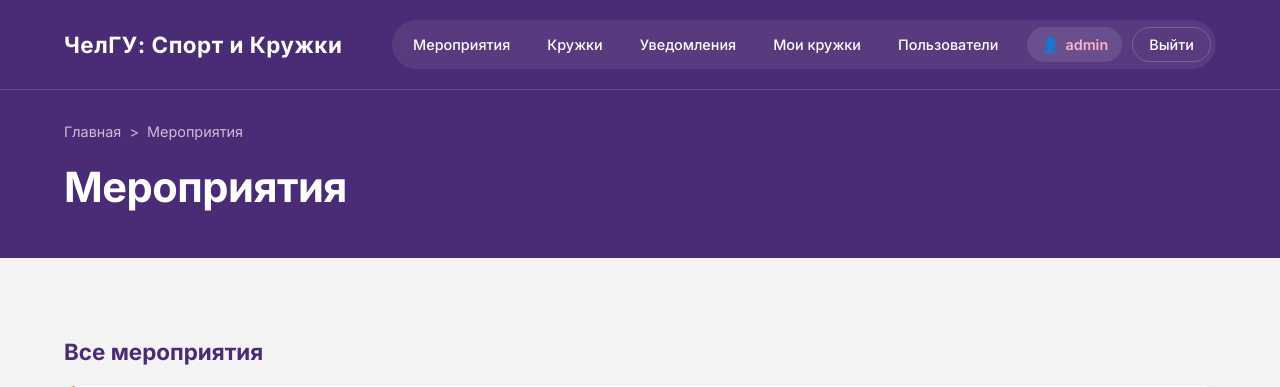
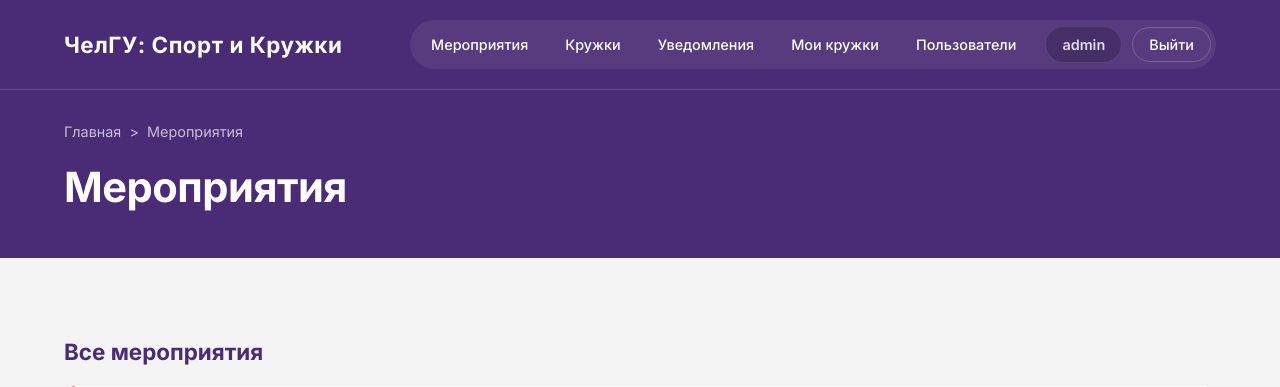
Before and after one commit to Titovaae/clubs-site, a Spring Boot app: page / in a window 1280 px wide. Shown: the top 387 px of the page. Run offline with Spring Boot 4, Linux system fonts and the light colour scheme; a user stored in the database is signed in; data comes from the database, SQL or seed files in the repository; some of the project's set-up classes (security, data sources, template engines, error pages and the like) are left out, and stand-ins take their place; some libraries are stand-ins or nearby versions.

Commit message:
имя студента другим цветом другой вариант

```diff
--- a/src/main/resources/static/css/style.css
+++ b/src/main/resources/static/css/style.css
@@ -61,20 +61,23 @@ nav {
 .btn-primary:hover { background: var(--primary-red); }
 .nav-user { display: flex; align-items: center; gap: 10px; margin-left: 8px; }
 .nav-name {
-    /* Делаем красивую "таблетку" для имени */
     display: inline-flex;
     align-items: center;
-    gap: 6px;
-    padding: 6px 14px;
-    background: rgba(255, 255, 255, 0.1); /* Легкий фон */
+    padding: 6px 16px;
+    background: rgba(0, 0, 0, 0.2);
     border-radius: 40px;
-
-    /* НАСТРОЙКА ЦВЕТА */
-    color: #FFB3C6; /* Нежно-розовый цвет */
+    color: #E2D9F3;
     font-weight: 600;
     font-size: 0.9rem;
     transition: all 0.3s ease;
     cursor: default;
+    border: 1px solid rgba(255, 255, 255, 0.1);
+}
+
+.nav-name:hover {
+    background: rgba(0, 0, 0, 0.4);
+    color: var(--white); /* При наведении становится чисто белым */
+    border-color: rgba(255, 255, 255, 0.3);
 }
 
 /* Эффект при наведении на имя */
--- a/src/main/resources/templates/fragments.html
+++ b/src/main/resources/templates/fragments.html
@@ -24,7 +24,7 @@
             <a sec:authorize="!isAuthenticated()" th:href="@{/register}" class="nav-btn btn-primary">Регистрация</a>
 
             <span sec:authorize="isAuthenticated()" class="nav-user">
-                 <span class="nav-name">👤 <span sec:authentication="name"></span></span>
+                <span class="nav-name" sec:authentication="name"></span>
                 <form class="inline" th:action="@{/logout}" method="post">
                     <button type="submit" class="nav-btn btn-outline">Выйти</button>
                 </form>
```
